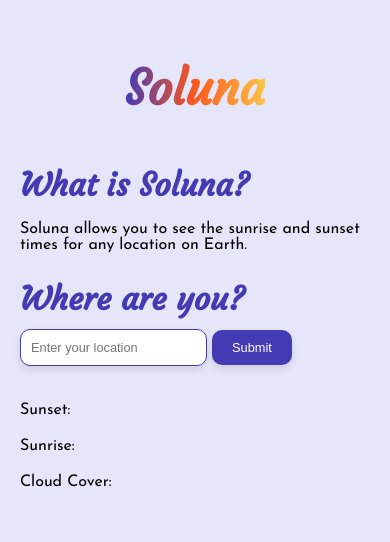
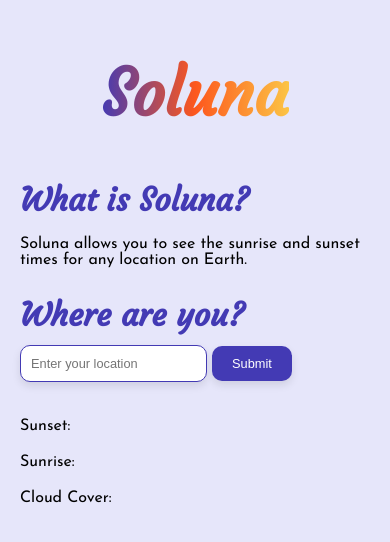
Before and after one commit to ErikaRagauskaite/SunSight, a website: page index.html in a window 390 px wide. Shown: the part 154-696 px from the top of the page. Drawn offline with Linux system fonts and the light colour scheme.

Commit message:
Update styles.css

```diff
--- a/styles.css
+++ b/styles.css
@@ -23,7 +23,7 @@ body {
 
 h1 {
   font-family: "Courgette", cursive;
-  font-size: 5em;
+  font-size: 7em;
   background: linear-gradient(to right, #433ab4, #fd571d, #fcc445);
   -webkit-background-clip: text;
   color: transparent;
@@ -89,7 +89,7 @@ input:hover {
   }
 
   h1 {
-    font-size: 3em;
+    font-size: 4em;
   }
 
   h2 {
```
